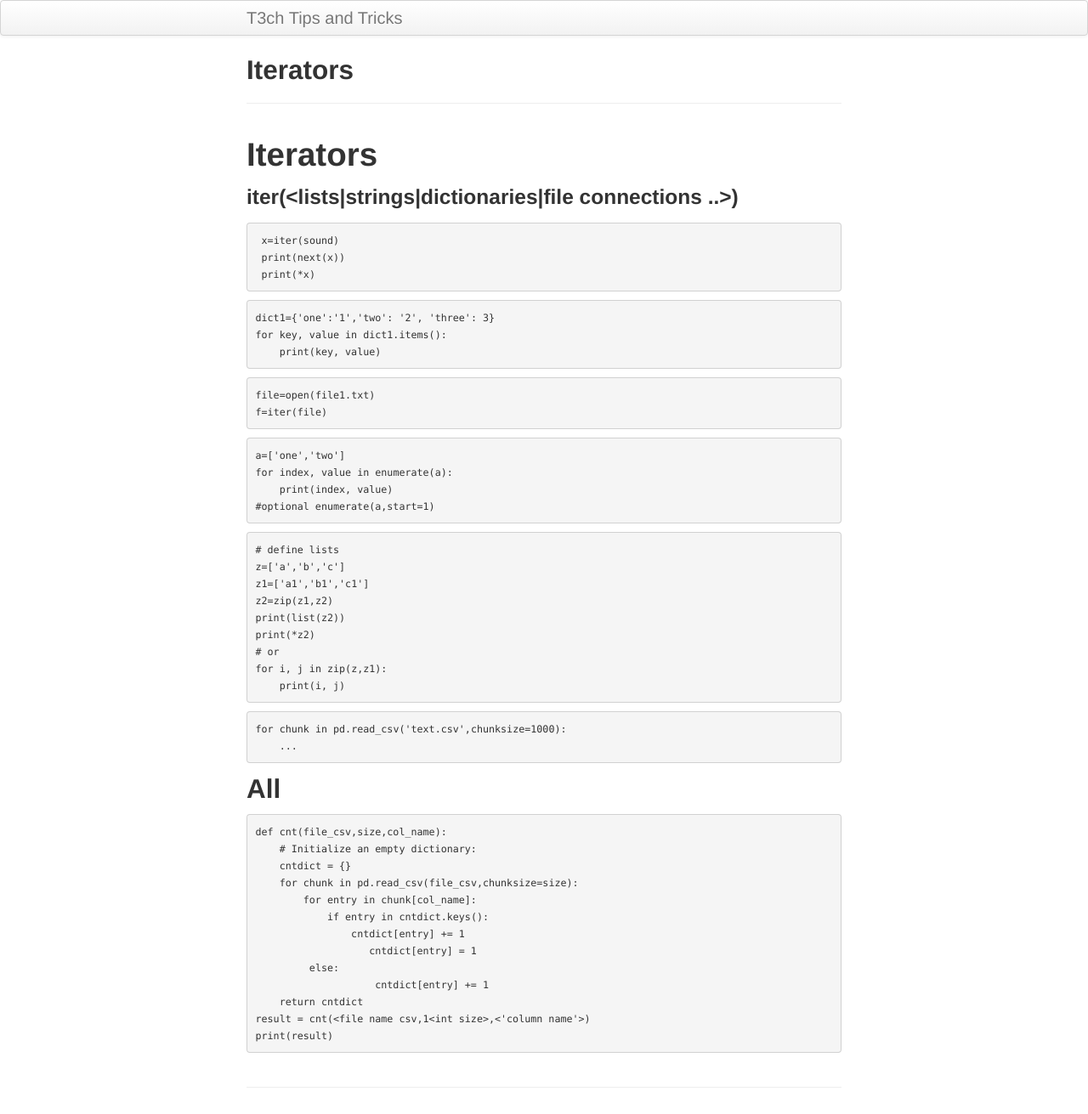
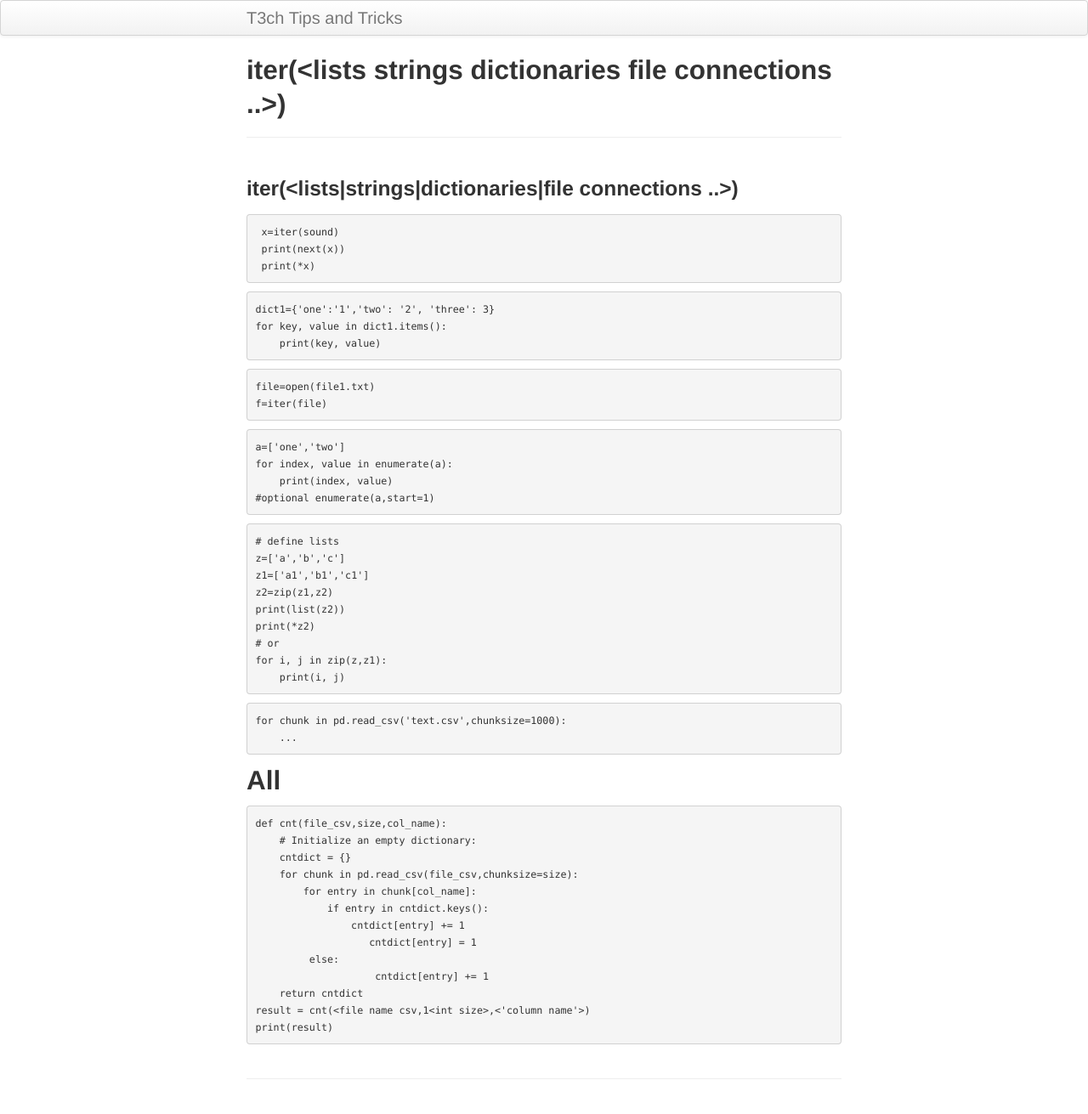
Before and after one commit to ewat3ch/ewat3ch.github.io, a Jekyll site: the page built from pages/python-tools.md, in a window 1280 px wide. Shown: the whole page at 85% size. Built offline with Jekyll 4.4.1, drawn with Linux system fonts in a browser that asks for light colours; our own code applies the rules of GitHub Pages for plain Markdown files.

Commit message:
update python-tools page

````diff
--- a/pages/python-tools.md
+++ b/pages/python-tools.md
@@ -1,4 +1,3 @@
-# Iterators
 ### iter(<lists|strings|dictionaries|file connections ..>)
 ```sh
  x=iter(sound)
````
